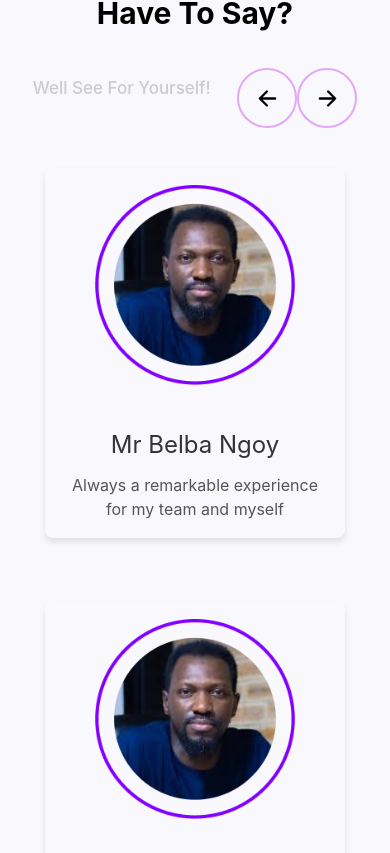
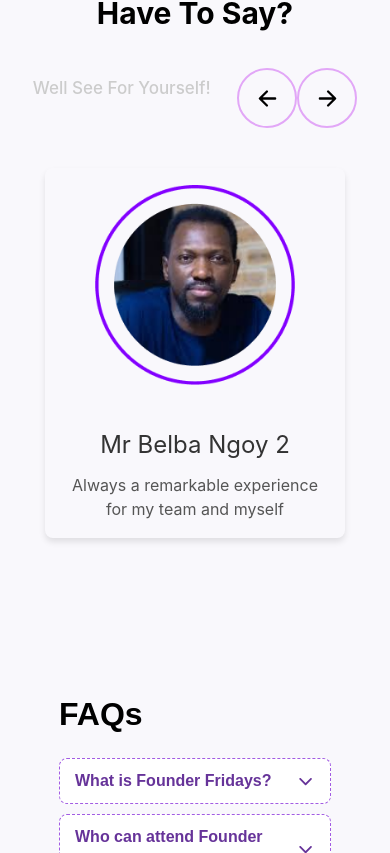
Before and after one commit to bello682/belsoft-system-onboarding-frontend-task, a React (Create React App) app: page / in a window 390 px wide. Shown: the part 6471-7324 px from the top of the page. Built offline with nearby package versions, Linux system fonts and the light colour scheme.

Commit message:
updated task

```diff
--- a/src/CSS/whatOurAttendessSays.css
+++ b/src/CSS/whatOurAttendessSays.css
@@ -52,6 +52,7 @@
 	align-items: center;
 	background-color: transparent;
 	font-size: 25px;
+	cursor: pointer;
 }
 
 .what_do_our_attendees_say_card_map {
@@ -63,6 +64,8 @@
 	flex-wrap: wrap;
 	padding: 20px;
 	margin-top: 20px;
+	overflow: hidden;
+	transition: transform 0.5s ease-in-out;
 }
 
 @media only screen and (max-width: 767px) {
@@ -77,7 +80,14 @@
 		align-items: center;
 		width: 100%;
 	}
+
+	.what_do_our_attendees_say_card_map {
+		gap: 1rem;
+	}
 }
 
 @media only screen and (min-width: 768px) and (max-width: 1024px) {
+	.what_do_our_attendees_say_card_map {
+		gap: 1.5rem;
+	}
 }
--- a/src/pages/whatOurAttendessSays.jsx
+++ b/src/pages/whatOurAttendessSays.jsx
@@ -1,4 +1,4 @@
-import React from "react";
+import React, { useState, useEffect } from "react";
 import "../CSS/whatOurAttendessSays.css";
 import Card from "../components/card";
 import imageFrame from "../assets/images/Frame 602.png";
@@ -8,20 +8,96 @@ const WhatOurAttendessSays = () => {
 	const cardsData = [
 		{
 			image: imageFrame,
-			name: "Mr Belba Ngoy",
+			name: "Mr Belba Ngoy 1",
 			description: "Always a remarkable experience for my team and myself",
 		},
 		{
 			image: imageFrame,
-			name: "Mr Belba Ngoy",
+			name: "Mr Belba Ngoy 2",
 			description: "Always a remarkable experience for my team and myself",
 		},
 		{
 			image: imageFrame,
-			name: "Mr Belba Ngoy",
+			name: "Mr Belba Ngoy 3",
+			description: "Always a remarkable experience for my team and myself",
+		},
+		{
+			image: imageFrame,
+			name: "Mr Belba Ngoy 4",
+			description: "Always a remarkable experience for my team and myself",
+		},
+		{
+			image: imageFrame,
+			name: "Mr Belba Ngoy 5",
+			description: "Always a remarkable experience for my team and myself",
+		},
+		{
+			image: imageFrame,
+			name: "Mr Belba Ngoy 6",
+			description: "Always a remarkable experience for my team and myself",
+		},
+		{
+			image: imageFrame,
+			name: "Mr Belba Ngoy 7",
+			description: "Always a remarkable experience for my team and myself",
+		},
+		{
+			image: imageFrame,
+			name: "Mr Belba Ngoy 8",
+			description: "Always a remarkable experience for my team and myself",
+		},
+		{
+			image: imageFrame,
+			name: "Mr Belba Ngoy 9",
+			description: "Always a remarkable experience for my team and myself",
+		},
+		{
+			image: imageFrame,
+			name: "Mr Belba Ngoy 10",
 			description: "Always a remarkable experience for my team and myself",
 		},
 	];
+
+	const [currentSlide, setCurrentSlide] = useState(0);
+
+	const cardsPerSlide = () => {
+		if (window.innerWidth < 768) return 1;
+		if (window.innerWidth < 1024) return 2;
+		return 3;
+	};
+
+	const [visibleCards, setVisibleCards] = useState(cardsPerSlide);
+
+	useEffect(() => {
+		const handleResize = () => setVisibleCards(cardsPerSlide());
+		window.addEventListener("resize", handleResize);
+		return () => window.removeEventListener("resize", handleResize);
+	}, []);
+
+	useEffect(() => {
+		const autoSlide = setInterval(() => {
+			setCurrentSlide((prev) =>
+				prev + 1 >= Math.ceil(cardsData.length / visibleCards) ? 0 : prev + 1
+			);
+		}, 5000);
+		return () => clearInterval(autoSlide);
+	}, [visibleCards, cardsData.length]);
+
+	const slideLeft = () => {
+		setCurrentSlide((prev) =>
+			prev === 0 ? Math.ceil(cardsData.length / visibleCards) - 1 : prev - 1
+		);
+	};
+
+	const slideRight = () => {
+		setCurrentSlide((prev) =>
+			prev + 1 >= Math.ceil(cardsData.length / visibleCards) ? 0 : prev + 1
+		);
+	};
+
+	const startIndex = currentSlide * visibleCards;
+	const endIndex = startIndex + visibleCards;
+	const visibleCardsData = cardsData.slice(startIndex, endIndex);
 
 	return (
 		<div className="what_do_our_attendees_say_container">
@@ -32,18 +108,18 @@ const WhatOurAttendessSays = () => {
 						<div className="what_do_our_attendees_say_content_sub_div">
 							<p>Well See For Yourself!</p>
 							<div className="what_do_our_attendees_say_icons">
-								<div>
+								<div onClick={slideLeft}>
 									<IoArrowBackOutline className="icon_FaArrowLeft" />
 								</div>
-								<div>
+								<div onClick={slideRight}>
 									<IoArrowForward className="icon_FaArrowRight" />
 								</div>
 							</div>
 						</div>
 					</div>
 				</div>
-				<div className="what_do_our_attendees_say_card_map ">
-					{cardsData.map((card, index) => (
+				<div className="what_do_our_attendees_say_card_map">
+					{visibleCardsData.map((card, index) => (
 						<Card
 							key={index}
 							image={card.image}
```
